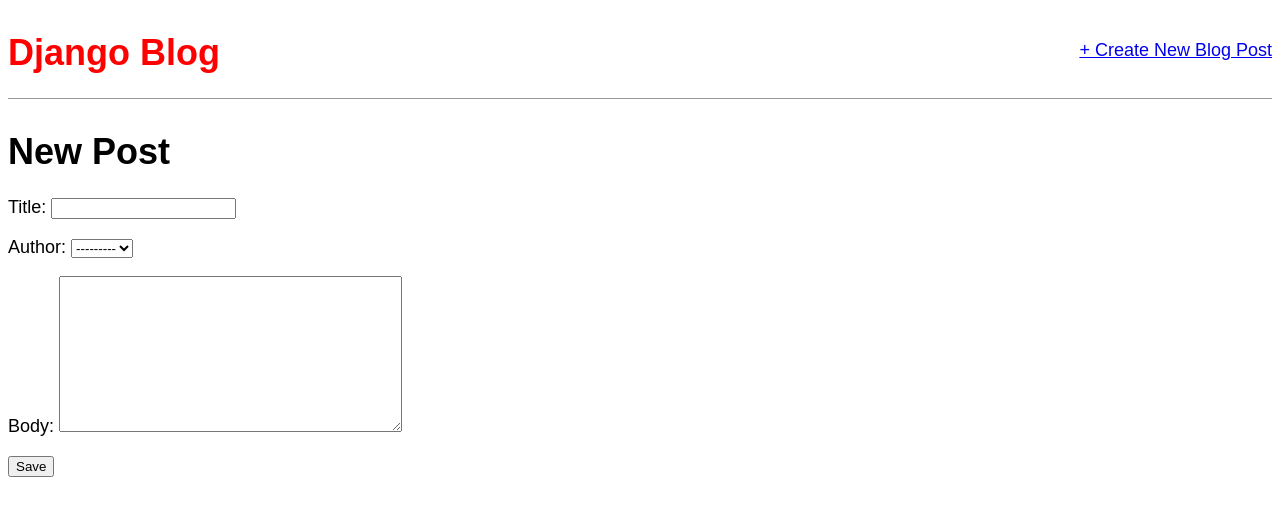
After one commit to gunjanak/Django_lessons, a Django app: page /post/new/ in a window 1280 px wide. The commit adds this page. Shown: the top 516 px of the page. Run offline with Django 4.2, Linux system fonts and the light colour scheme; data comes from the database, SQL or seed files in the repository; both versions use the stored data as it was after the commit; some web fonts are replaced.

Commit message:
Lesson V adding create and update option in lesson IV

```diff
--- a/django_blog_app/blog/models.py
+++ b/django_blog_app/blog/models.py
@@ -9,6 +9,7 @@
     body = models.TextField()
 
     def __str__(self):
+        print(self.title)
         return self.title;
 
     def get_absolute_url(self):
--- a/django_blog_app/blog/urls.py
+++ b/django_blog_app/blog/urls.py
@@ -1,7 +1,9 @@
 from django.urls import path
-from .views import BlogListView, BlogDetailView
+from .views import BlogListView, BlogDetailView, BlogCreateView, BlogUpdateView
 
 urlpatterns = [
+    path("post/<int:pk>/edit/",BlogUpdateView.as_view(),name="post_edit"),
+    path("post/new/",BlogCreateView.as_view(),name="post_new"),
     path("post/<int:pk>/",BlogDetailView.as_view(),
          name="post_detail"),
     path("",BlogListView.as_view(),name="home"),
--- a/django_blog_app/blog/views.py
+++ b/django_blog_app/blog/views.py
@@ -1,4 +1,6 @@
 from django.views.generic import ListView, DetailView
+from django.views.generic.edit import CreateView, UpdateView
+
 from .models import Post
 
 # Create your views here.
@@ -9,3 +11,13 @@
 class BlogDetailView(DetailView):
     model = Post
     template_name = "post_detail.html"
+
+class BlogCreateView(CreateView):
+    model = Post
+    template_name = "post_new.html"
+    fields = ["title","author","body"]
+
+class BlogUpdateView(UpdateView):
+    model = Post
+    template_name = "post_edit.html"
+    fields = ["title","body"]
--- a/django_blog_app/templates/base.html
+++ b/django_blog_app/templates/base.html
@@ -5,12 +5,20 @@
         <title>
             Django Blog
         </title>
+        <link href="https://fonts.googleapis.com/css?family=\
+Source+Sans+Pro:400" rel="stylesheet">
         <link rel="stylesheet" href="{% static 'css/base.css' %}">
 
     </head>
     <body>
         <header>
-            <h1><a href="{% url 'home' %}">Django Blog</a></h1>
+            <div class="nav-left">
+                <h1><a href="{% url 'home' %}">Django Blog</a></h1>
+            </div>
+            <div class="nav-right">
+                <a href="{% url "post_new" %}">+ Create New Blog Post</a>
+            </div>
+
         </header>
         <div>
             {% block content %}
--- a/django_blog_app/templates/post_detail.html
+++ b/django_blog_app/templates/post_detail.html
@@ -4,5 +4,6 @@
     <h2>{{ post.title }}</h2>
     <p>{{ post.body }}</p>
 </div>
+<a href="{% url 'post_edit' post.pk %}">+ Edit this post</a>
 
 {% endblock content %}
--- /dev/null
+++ b/django_blog_app/templates/post_new.html
@@ -0,0 +1,10 @@
+{% extends "base.html" %}
+{% block content %}
+
+<h1>New Post</h1>
+<form action="" method="post">
+{% csrf_token %}
+{{ form.as_p }}
+<input type="submit" value="Save">
+</form>
+{% endblock content %}
```
Also changed, not shown: django_blog_app/templates/post_edit.html (added, +10 -0 lines), django_blog_app/db.sqlite3.
